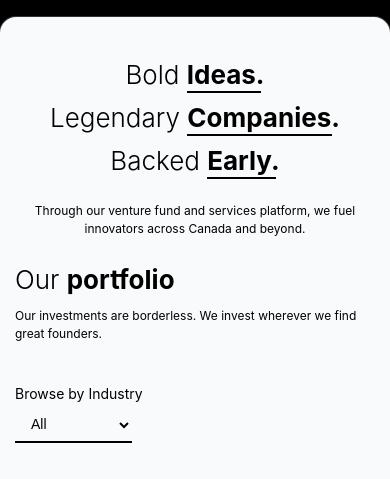
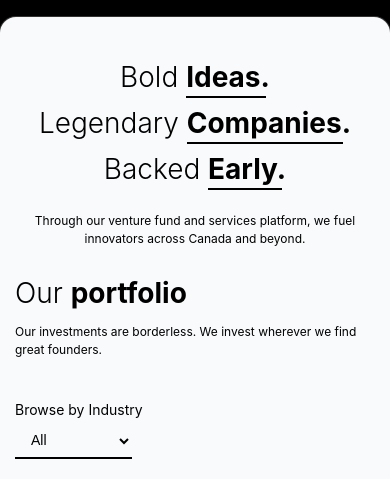
Before and after one commit to anshdhawann/Thinairwebsite-V1, a plain HTML site: page index.html in a window 390 px wide. Shown: the part 55-534 px from the top of the page. Drawn offline with Linux system fonts and the light colour scheme.

Commit message:
Update styles.css

```diff
--- a/styles.css
+++ b/styles.css
@@ -685,7 +685,7 @@ body.no-scroll .close-menu{display:block; }
 
   /* --- Font Size Reductions --- */
   h1, .hero-title, .portfolio-title, .team-title, .media-title, .contact-title {
-    font-size: 26px !important; /* Significantly smaller main titles */
+    font-size: 28px !important; /* Significantly smaller main titles */
     margin-bottom: 0.8rem;
   }
 
```
